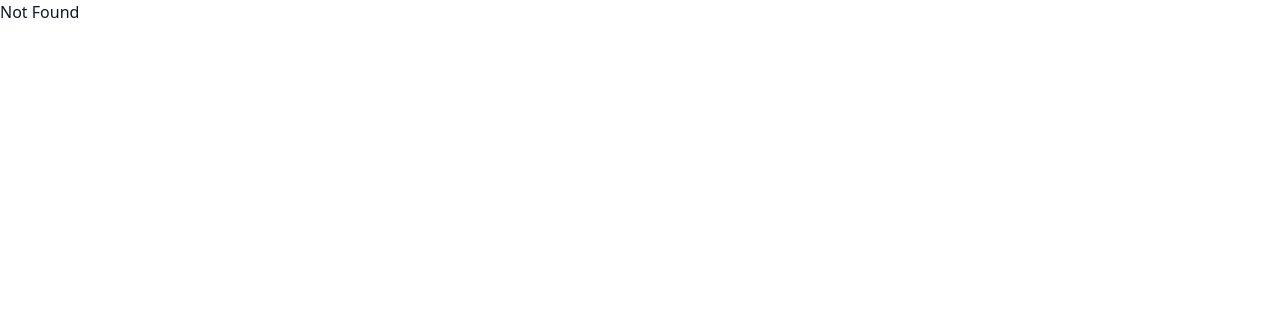
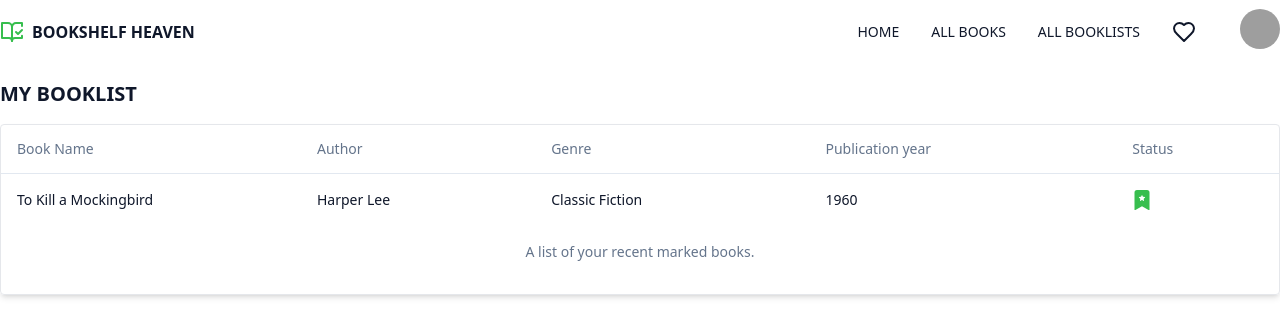
Before and after one commit to arfatbegum/bookshelf-heaven, a React (Vite) app: page /mybooklist in a window 1280 px wide. Shown: the top 336 px of the page. Built offline with nearby package versions, Linux system fonts and the light colour scheme; grey boxes are pictures that could not be loaded.

Commit message:
[Done] my booklist

```diff
--- /dev/null
+++ b/src/components/MyBookListTable.tsx
@@ -0,0 +1,40 @@
+import {
+    Table,
+    TableBody,
+    TableCaption,
+    TableCell,
+    TableHead,
+    TableHeader,
+    TableRow,
+} from "@/components/ui/table"
+import { BsFillBookmarkStarFill, BsFillBookmarkCheckFill } from "react-icons/bs";
+
+export function MyBookListTable() {
+    return (
+        <Table>
+            <TableCaption className="mb-8">A list of your recent marked books.</TableCaption>
+            <TableHeader>
+                <TableRow className="text-gray-900 font-bold">
+                    <TableHead className="w-[300px]">Book Name</TableHead>
+                    <TableHead>Author</TableHead>
+                    <TableHead>Genre</TableHead>
+                    <TableHead>Publication year</TableHead>
+                    <TableHead>Status</TableHead>
+                </TableRow>
+            </TableHeader>
+            <TableBody>
+                <TableRow>
+                    <TableCell className="font-medium">To Kill a Mockingbird</TableCell>
+                    <TableCell>Harper Lee</TableCell>
+                    <TableCell>Classic Fiction</TableCell>
+                    <TableCell>1960</TableCell>
+                    <TableCell>
+                        <BsFillBookmarkStarFill className="text-xl text-[#37be4e]" />
+                        <BsFillBookmarkCheckFill className="text-xl text-[#37be4e] hidden" />
+                    </TableCell>
+                </TableRow>
+            </TableBody>
+        </Table>
+
+    );
+}
--- /dev/null
+++ b/src/components/ui/table.tsx
@@ -0,0 +1,114 @@
+import * as React from "react"
+
+import { cn } from "@/lib/utils"
+
+const Table = React.forwardRef<
+  HTMLTableElement,
+  React.HTMLAttributes<HTMLTableElement>
+>(({ className, ...props }, ref) => (
+  <div className="w-full overflow-auto">
+    <table
+      ref={ref}
+      className={cn("w-full caption-bottom text-sm", className)}
+      {...props}
+    />
+  </div>
+))
+Table.displayName = "Table"
+
+const TableHeader = React.forwardRef<
+  HTMLTableSectionElement,
+  React.HTMLAttributes<HTMLTableSectionElement>
+>(({ className, ...props }, ref) => (
+  <thead ref={ref} className={cn("[&_tr]:border-b", className)} {...props} />
+))
+TableHeader.displayName = "TableHeader"
+
+const TableBody = React.forwardRef<
+  HTMLTableSectionElement,
+  React.HTMLAttributes<HTMLTableSectionElement>
+>(({ className, ...props }, ref) => (
+  <tbody
+    ref={ref}
+    className={cn("[&_tr:last-child]:border-0", className)}
+    {...props}
+  />
+))
+TableBody.displayName = "TableBody"
+
+const TableFooter = React.forwardRef<
+  HTMLTableSectionElement,
+  React.HTMLAttributes<HTMLTableSectionElement>
+>(({ className, ...props }, ref) => (
+  <tfoot
+    ref={ref}
+    className={cn("bg-primary font-medium text-primary-foreground", className)}
+    {...props}
+  />
+))
+TableFooter.displayName = "TableFooter"
+
+const TableRow = React.forwardRef<
+  HTMLTableRowElement,
+  React.HTMLAttributes<HTMLTableRowElement>
+>(({ className, ...props }, ref) => (
+  <tr
+    ref={ref}
+    className={cn(
+      "border-b transition-colors hover:bg-muted/50 data-[state=selected]:bg-muted",
+      className
+    )}
+    {...props}
+  />
+))
+TableRow.displayName = "TableRow"
+
+const TableHead = React.forwardRef<
+  HTMLTableCellElement,
+  React.ThHTMLAttributes<HTMLTableCellElement>
+>(({ className, ...props }, ref) => (
+  <th
+    ref={ref}
+    className={cn(
+      "h-12 px-4 text-left align-middle font-medium text-muted-foreground [&:has([role=checkbox])]:pr-0",
+      className
+    )}
+    {...props}
+  />
+))
+TableHead.displayName = "TableHead"
+
+const TableCell = React.forwardRef<
+  HTMLTableCellElement,
+  React.TdHTMLAttributes<HTMLTableCellElement>
+>(({ className, ...props }, ref) => (
+  <td
+    ref={ref}
+    className={cn("p-4 align-middle [&:has([role=checkbox])]:pr-0", className)}
+    {...props}
+  />
+))
+TableCell.displayName = "TableCell"
+
+const TableCaption = React.forwardRef<
+  HTMLTableCaptionElement,
+  React.HTMLAttributes<HTMLTableCaptionElement>
+>(({ className, ...props }, ref) => (
+  <caption
+    ref={ref}
+    className={cn("mt-4 text-sm text-muted-foreground", className)}
+    {...props}
+  />
+))
+TableCaption.displayName = "TableCaption"
+
+export {
+  Table,
+  TableHeader,
+  TableBody,
+  TableFooter,
+  TableHead,
+  TableRow,
+  TableCell,
+  TableCaption,
+}
--- a/src/layouts/Navbar.tsx
+++ b/src/layouts/Navbar.tsx
@@ -17,10 +17,10 @@ export default function Navbar() {
       <div className="h-full w-full bg-white/60">
         <div className="flex items-center justify-between w-full md:max-w-7xl h-full mx-auto ">
           <div>
-           <h1 className='flex items-center uppercase font-bold'><BookOpenCheckIcon className='mr-2 text-[#37be4e]'/> BookShelf Heaven</h1>
+            <h1 className='flex items-center uppercase font-bold'><BookOpenCheckIcon className='mr-2 text-[#37be4e]' /> BookShelf Heaven</h1>
           </div>
           <div>
-            <ul className="flex items-center">
+            <ul className="flex items-center uppercase font-semibold">
               <li>
                 <Button variant="link" asChild>
                   <Link to="/">Home</Link>
@@ -33,7 +33,12 @@ export default function Navbar() {
               </li>
               <li>
                 <Button variant="link" asChild>
-                  <Link to="/wishlist"><Heart className='mr-2'/></Link>
+                  <Link to="/all-books">All Booklists</Link>
+                </Button>
+              </li>
+              <li>
+                <Button variant="link" asChild>
+                  <Link to="/wishlist"><Heart className='mr-2' /></Link>
                 </Button>
               </li>
               <li className="ml-5">
--- /dev/null
+++ b/src/pages/MyBookList.tsx
@@ -0,0 +1,19 @@
+import BookCard from "@/components/BookCard";
+import { MyBookListTable } from "@/components/MyBookListTable";
+import Navbar from "@/layouts/Navbar";
+
+export default function MyBooklist() {
+    return (
+        <>
+            <Navbar />
+            <div className="py-20 max-w-7xl mx-auto">
+                <h1 className="text-xl font-black text-primary uppercase mb-4" >
+                    My Booklist
+                </h1>
+                <div className="shadow-md border border-gray-200 rounded">
+                    <MyBookListTable />
+                </div>
+            </div>
+        </>
+    )
+}
```
Also changed, not shown: src/routes/routes.tsx (+6 -1 lines).
